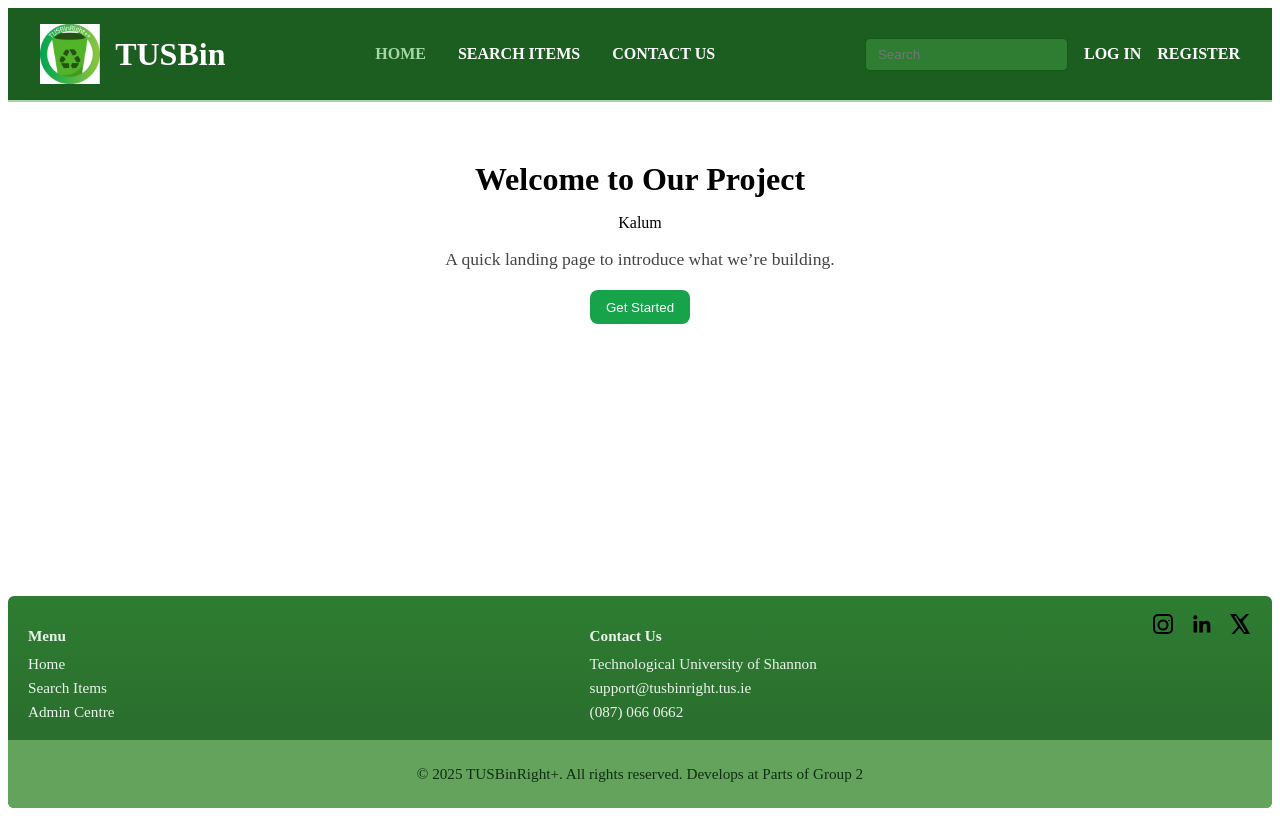
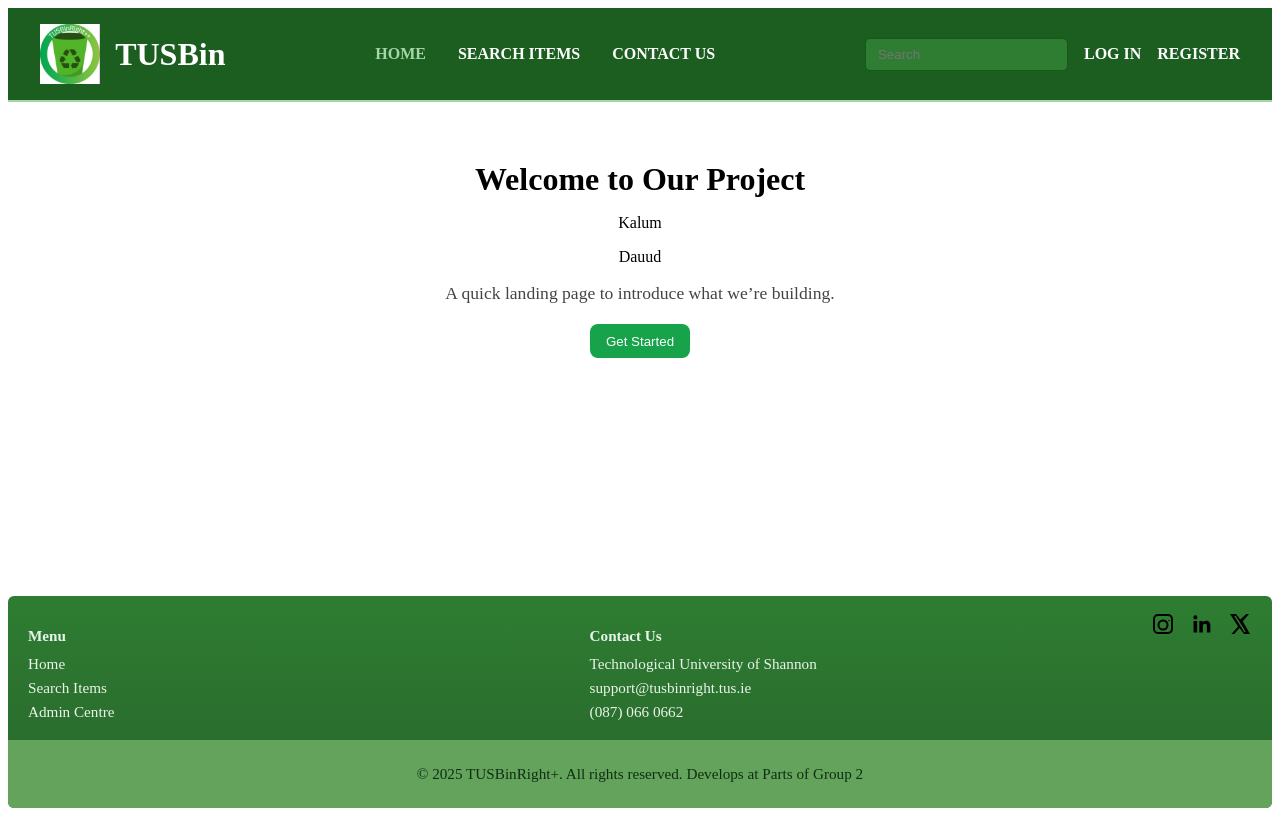
Before and after one commit to kalumfeanebanda/TUSBinGroup2, a Vue app in the folder tusg2frontend/: page / in a window 1280 px wide. Built offline with nearby package versions, Linux system fonts and the light colour scheme.

Commit message:
Update home.vue

```diff
--- a/tusg2frontend/src/pages/home.vue
+++ b/tusg2frontend/src/pages/home.vue
@@ -2,6 +2,10 @@
   <section class="container">
     <h2 class="title">Welcome to Our Project</h2>
     <p>Kalum</p>
+
+
+
+    <p>Dauud</p>
     <p class="lead">
       A quick landing page to introduce what we’re building.
     </p>
```
